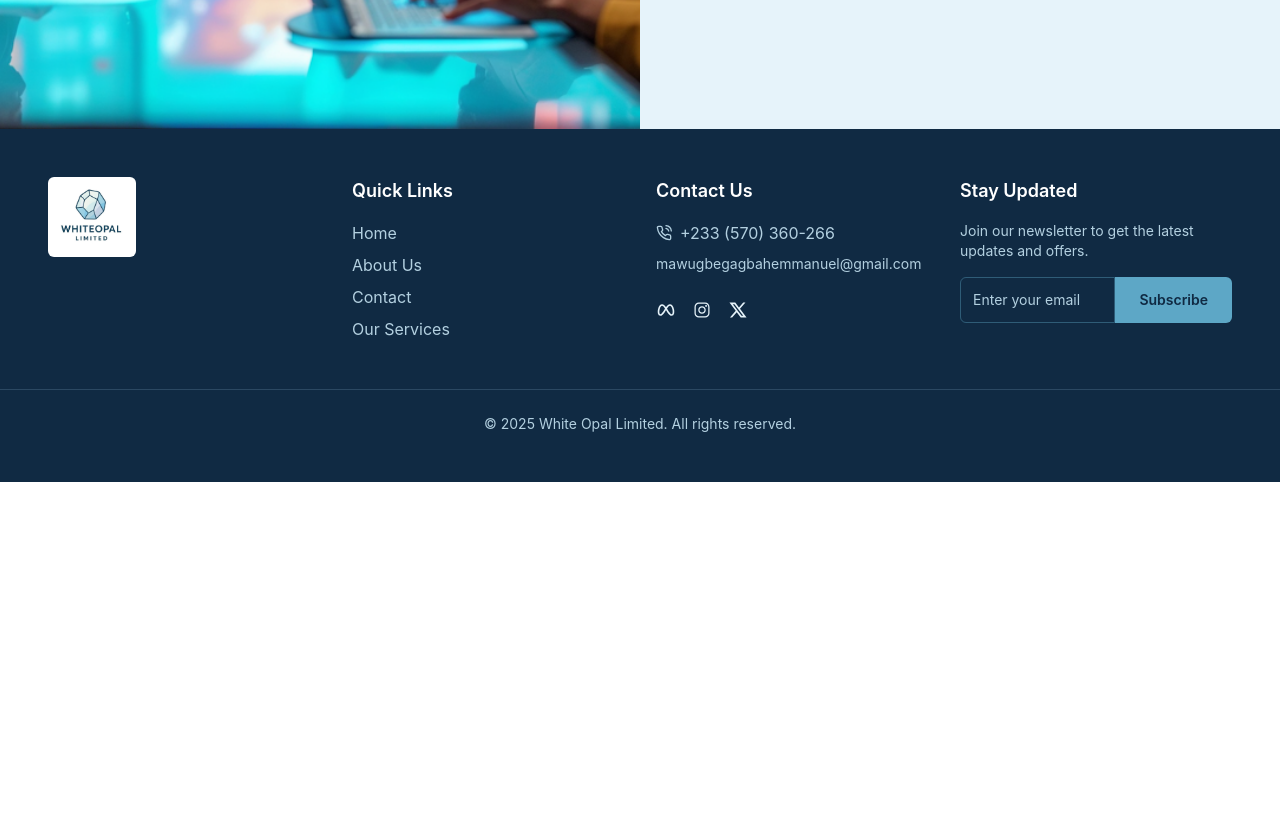
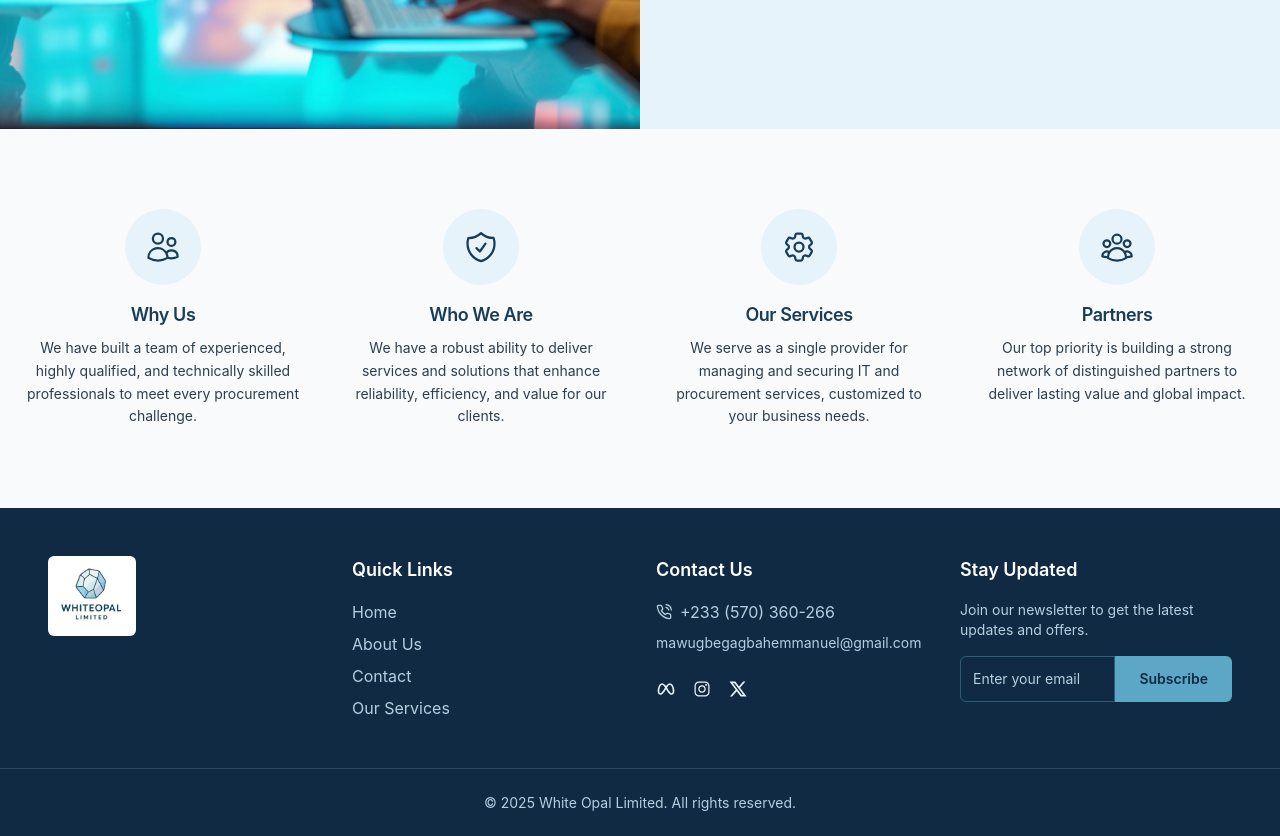
Before and after one commit to kaidoverse/white-opal, a React (Vite) app: page / in a window 1280 px wide. Shown: the part 840-1676 px from the top of the page. Before the commit the page ends 1322 px from the top, so only its background shows below. Built offline with nearby package versions, Linux system fonts and the light colour scheme.

Commit message:
feat: added featured section

```diff
--- a/index.html
+++ b/index.html
@@ -1,8 +1,8 @@
-<!doctype html>
+<!DOCTYPE html>
 <html lang="en">
   <head>
     <meta charset="UTF-8" />
-    <link rel="icon" type="image/svg+xml" href="/vite.svg" />
+    <link rel="icon" type="image/jpeg" href="/logo.jpg" />
     <meta name="viewport" content="width=device-width, initial-scale=1.0" />
     <title>white-opal</title>
   </head>
--- a/src/App.jsx
+++ b/src/App.jsx
@@ -3,6 +3,7 @@ import { BrowserRouter, Route, Routes } from 'react-router-dom'
 import UserLayout from './component/layout/UserLayout'
 import About from './pages/About'
 import Contact from './pages/Contact'
+import Home from './pages/Home'
 
 // import { Toaster } from "sonner"
 
@@ -13,6 +14,7 @@ const App = () => {
       <BrowserRouter>
         <Routes>
           <Route path='/' element={<UserLayout />}>
+            <Route index element={<Home />} />
             <Route path='about' element={<About />} />
             <Route path='contact' element={<Contact />} />
           </Route>
--- /dev/null
+++ b/src/component/layout/FeaturedSection.jsx
@@ -0,0 +1,65 @@
+import React from "react";
+import { HiOutlineUsers, HiOutlineShieldCheck, HiOutlineCog6Tooth, HiOutlineUserGroup } from "react-icons/hi2";
+
+const FeaturedSection = () => {
+    return (
+        <section className="py-20 px-6 bg-[#F8FAFC]">
+            <div className="container mx-auto grid grid-cols-1 sm:grid-cols-2 lg:grid-cols-4 gap-10 text-center">
+
+                {/* Why Us */}
+                <div className="flex flex-col items-center">
+                    <div className="p-5 rounded-full bg-[#E6F3FA] mb-4">
+                        <HiOutlineUsers className="text-4xl text-[#1A3C57]" />
+                    </div>
+                    <h4 className="text-lg font-semibold text-[#1A3C57] mb-2 tracking-tight">
+                        Why Us
+                    </h4>
+                    <p className="text-[#2D3E4E] text-sm leading-relaxed max-w-xs">
+                        We have built a team of experienced, highly qualified, and technically skilled professionals to meet every procurement challenge.
+                    </p>
+                </div>
+
+                {/* Who We Are */}
+                <div className="flex flex-col items-center">
+                    <div className="p-5 rounded-full bg-[#E6F3FA] mb-4">
+                        <HiOutlineShieldCheck className="text-4xl text-[#1A3C57]" />
+                    </div>
+                    <h4 className="text-lg font-semibold text-[#1A3C57] mb-2 tracking-tight">
+                        Who We Are
+                    </h4>
+                    <p className="text-[#2D3E4E] text-sm leading-relaxed max-w-xs">
+                        We have a robust ability to deliver services and solutions that enhance reliability, efficiency, and value for our clients.
+                    </p>
+                </div>
+
+                {/* Our Services */}
+                <div className="flex flex-col items-center">
+                    <div className="p-5 rounded-full bg-[#E6F3FA] mb-4">
+                        <HiOutlineCog6Tooth className="text-4xl text-[#1A3C57]" />
+                    </div>
+                    <h4 className="text-lg font-semibold text-[#1A3C57] mb-2 tracking-tight">
+                        Our Services
+                    </h4>
+                    <p className="text-[#2D3E4E] text-sm leading-relaxed max-w-xs">
+                        We serve as a single provider for managing and securing IT and procurement services, customized to your business needs.
+                    </p>
+                </div>
+
+                {/* Partners */}
+                <div className="flex flex-col items-center">
+                    <div className="p-5 rounded-full bg-[#E6F3FA] mb-4">
+                        <HiOutlineUserGroup className="text-4xl text-[#1A3C57]" />
+                    </div>
+                    <h4 className="text-lg font-semibold text-[#1A3C57] mb-2 tracking-tight">
+                        Partners
+                    </h4>
+                    <p className="text-[#2D3E4E] text-sm leading-relaxed max-w-xs">
+                        Our top priority is building a strong network of distinguished partners to deliver lasting value and global impact.
+                    </p>
+                </div>
+            </div>
+        </section>
+    );
+};
+
+export default FeaturedSection;
--- a/src/component/layout/UserLayout.jsx
+++ b/src/component/layout/UserLayout.jsx
@@ -10,7 +10,7 @@ const UserLayout = () => {
             {/*header */}
             <Header />
             {/*main */}
-            <Main />
+            {/* <Main /> */}
             <Outlet />
             {/*footer */}
             <Footer />
--- /dev/null
+++ b/src/pages/Home.jsx
@@ -0,0 +1,14 @@
+import React from 'react'
+import Hero from '../component/layout/Hero'
+import FeaturedSection from '../component/layout/FeaturedSection'
+
+const Home = () => {
+    return (
+        <main>
+            <Hero />
+            <FeaturedSection />
+        </main>
+    )
+}
+
+export default Home
```
Also changed, not shown: public/logo.jpeg (added).
